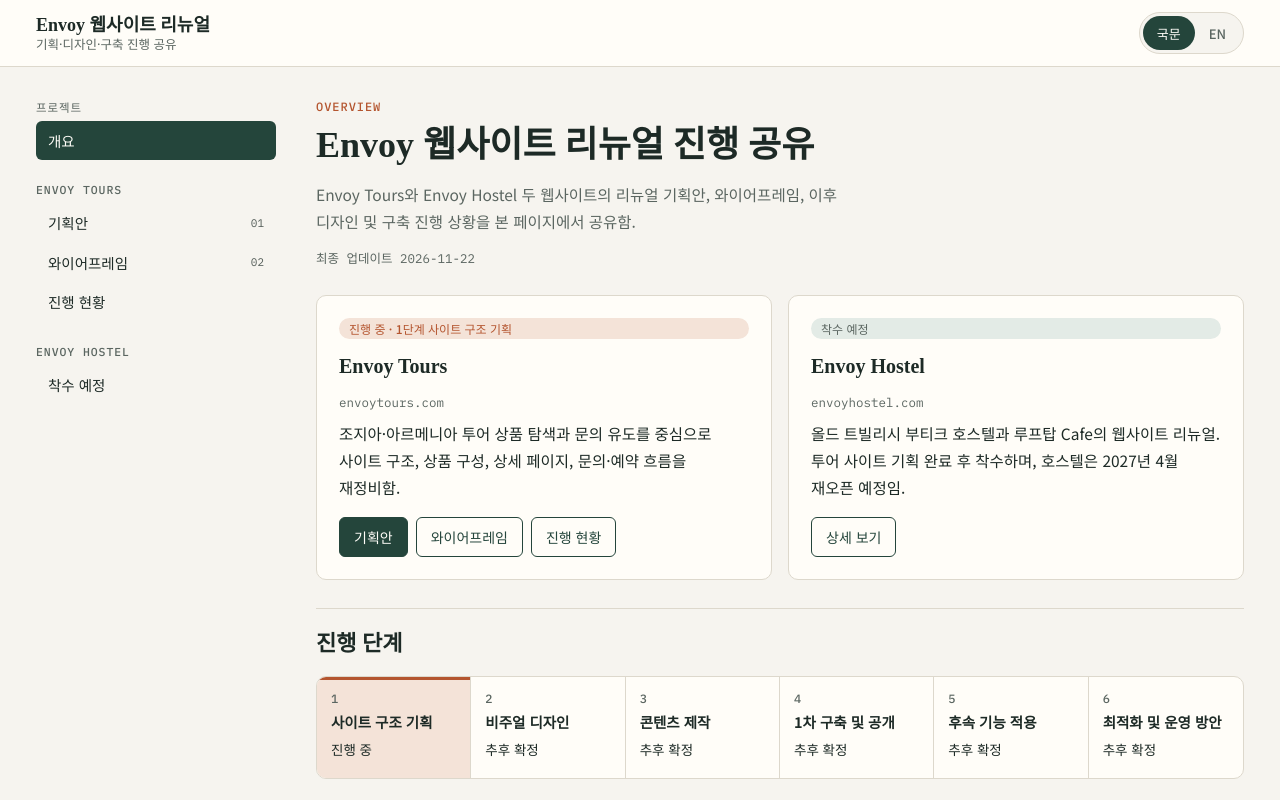
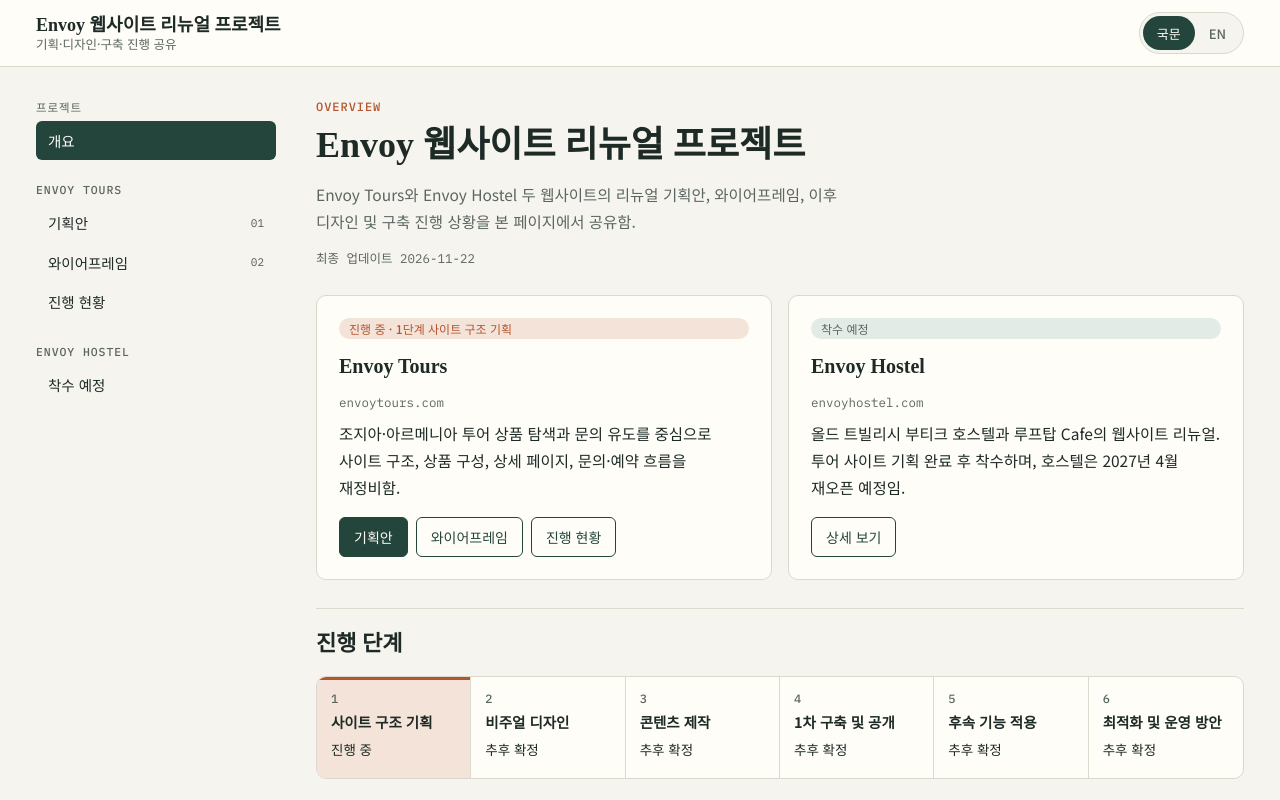
Before and after one commit to aha1052/envoy-renewal, a plain HTML site: page index.html in a window 1280 px wide. Shown: the top 800 px of the page. Drawn offline with Linux system fonts and the light colour scheme.

Commit message:
Rename hub title to Envoy 웹사이트 리뉴얼 프로젝트
Co-Authored-By: Claude Opus 5.5 <noreply@anthropic.com>
Claude-Session: https://claude.ai/code/session_01CxVTYuHNzSAH6thHRuL8Xt

```diff
--- a/index.html
+++ b/index.html
@@ -3,7 +3,7 @@
 <head>
 <meta charset="utf-8">
 <meta name="viewport" content="width=device-width, initial-scale=1, viewport-fit=cover">
-<title>Envoy 웹사이트 리뉴얼</title>
+<title>Envoy 웹사이트 리뉴얼 프로젝트</title>
 <meta name="claude:viewport-fit-sides" content="cover">
 <meta name="robots" content="noindex, nofollow">
 <link rel="preconnect" href="https://fonts.googleapis.com">
@@ -165,7 +165,7 @@ footer.f { max-width: 1240px; margin: 0 auto; padding-block: 0 40px; padding-lef
 <header class="topbar">
   <div class="topbar-in">
     <a class="brand" href="#overview">
-      <b><span data-ko>Envoy 웹사이트 리뉴얼</span><span data-en>Envoy Website Renewal</span></b>
+      <b><span data-ko>Envoy 웹사이트 리뉴얼 프로젝트</span><span data-en>Envoy Website Renewal Project</span></b>
       <small><span data-ko>기획·디자인·구축 진행 공유</span><span data-en>Planning, design and build progress</span></small>
     </a>
     <div class="lang" role="group" aria-label="Language">
@@ -200,7 +200,7 @@ footer.f { max-width: 1240px; margin: 0 auto; padding-block: 0 40px; padding-lef
     <section class="view" id="v-overview" data-en-ready="false">
       <p class="en-note">English version coming soon.</p>
       <p class="eyebrow">Overview</p>
-      <h1>Envoy 웹사이트 리뉴얼 진행 공유</h1>
+      <h1>Envoy 웹사이트 리뉴얼 프로젝트</h1>
       <p class="lede">Envoy Tours와 Envoy Hostel 두 웹사이트의 리뉴얼 기획안, 와이어프레임, 이후 디자인 및 구축 진행 상황을 본 페이지에서 공유함.</p>
       <p class="meta">최종 업데이트 2026-11-22</p>
 
```
Also changed, not shown: tools/hub-fragment.html (+3 -3 lines), 1 other file.
